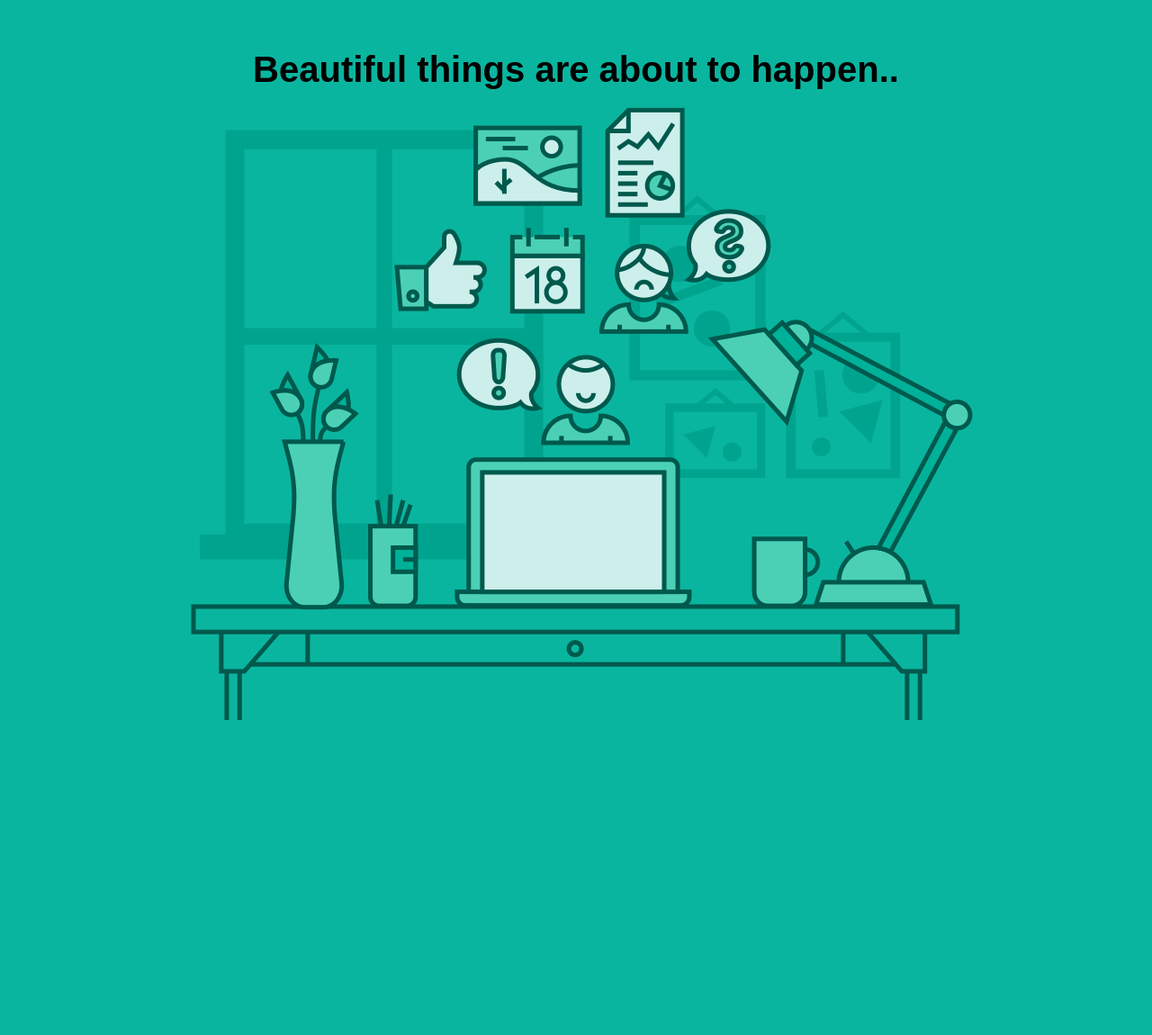
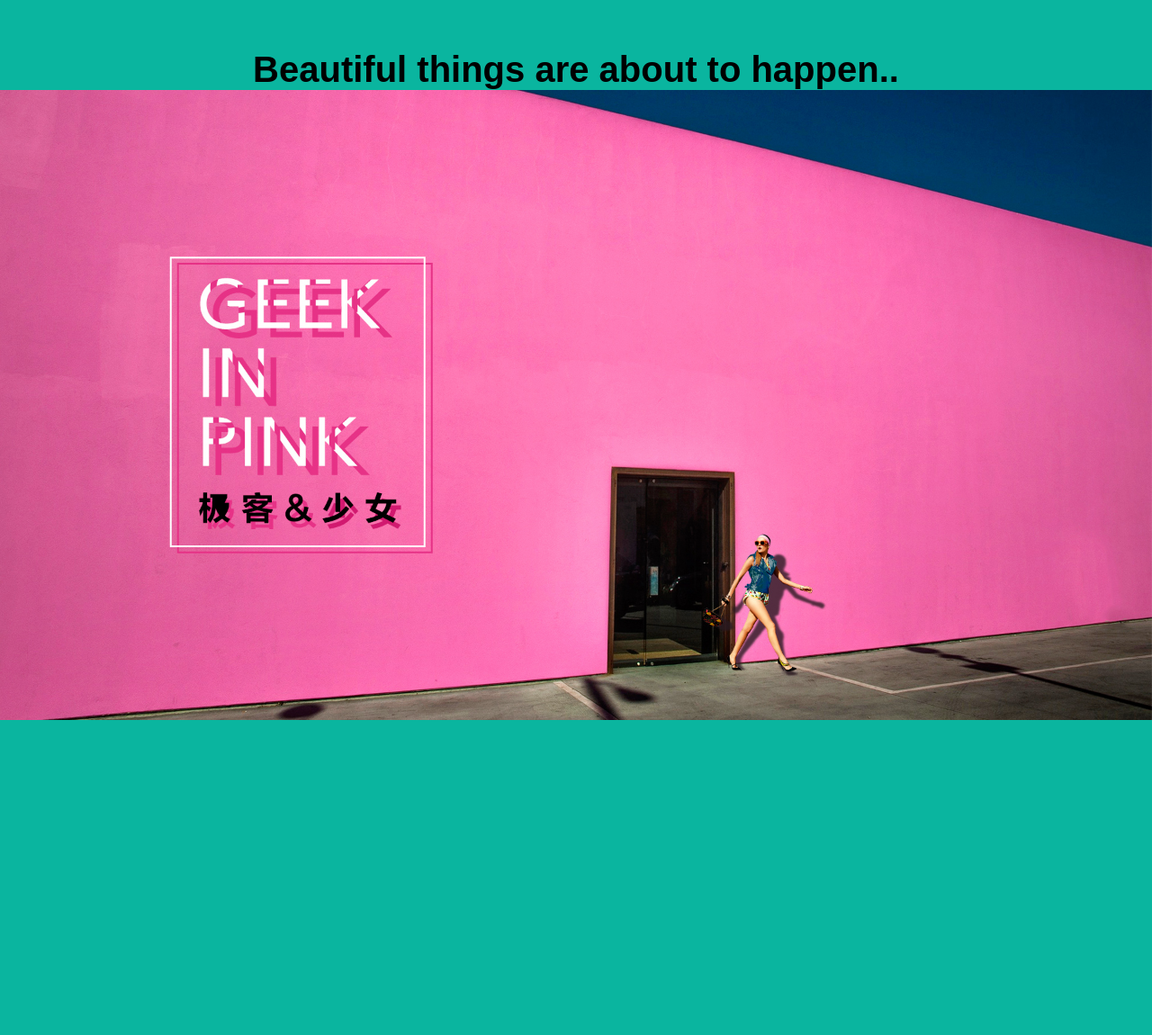
Before and after one commit to huzhongchun/taoo, a Jekyll site: the page built from index.html, in a window 1280 px wide. Shown: the whole page at 90% size. Built offline with Jekyll 4.4.1, drawn with Linux system fonts in a browser that asks for light colours; before the commit the page ends 915 px from its top, so only the background shows below that.

Commit message:
add new img

```diff
--- a/css/index.css
+++ b/css/index.css
@@ -33,18 +33,11 @@ h1.tips{
 	display: block;
 }
 .inner-box{
-    width: 930px;
-    height: 700px;
+    max-width: 1920px;
+    min-height: 1050px;
     margin: 0 auto;
 }
 .inner-box img{
     display: block;
     width: 100%;
 }
-@media all and (max-width: 950px){
-    .inner-box{
-        width: 100%;
-        height: auto;
-        margin: 0 auto;
-    }
-}
--- a/index.html
+++ b/index.html
@@ -5,6 +5,6 @@ title: 首页
 	<div class="box">
         <h1 class="tips">Beautiful things are about to happen..</h1>
         <div class="inner-box">
-            <img src="{{site.baseurl}}images/bg.png">
+            <img src="{{site.baseurl}}images/1.jpg">
         </div>
 	</div>
```
Also changed, not shown: images/1.jpg (added), images/bg.png (deleted).
